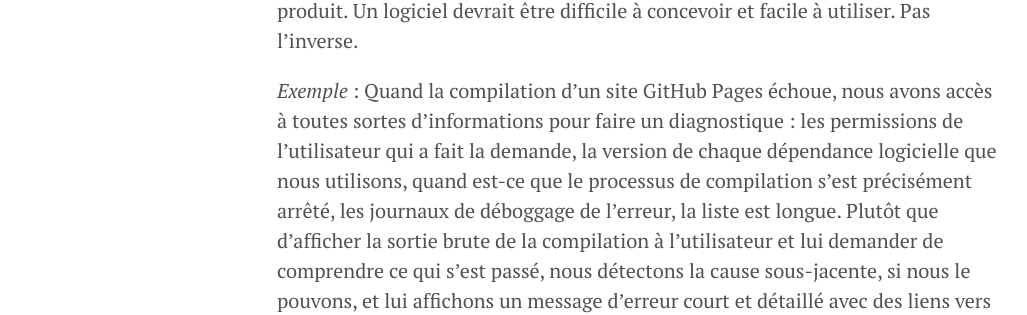
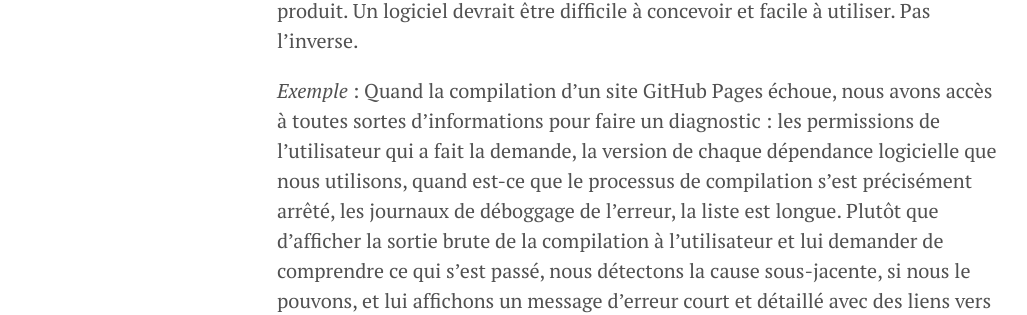
Before and after one commit to DirtyF/frank.taillandier.me, a Jekyll site: the page built from _posts/2016-08-30-dix-facons-de-rendre-un-produit-excellent.md, in a window 1280 px wide and 900 px high, scrolled down 1173 px. Shown: the part 183-498 px from the top of the window, without its empty margins (3-1030 px from the left). Built offline with Jekyll 4.4.1, drawn with Linux system fonts in a browser that asks for light colours; comment, search, counter and statistics services are not loaded; some of the changed text lies outside the part shown.

Commit message:
Correction de faute d'orthographe
diagnostique est à remplacer par diagnostic

```diff
--- a/_posts/2016-08-30-dix-facons-de-rendre-un-produit-excellent.md
+++ b/_posts/2016-08-30-dix-facons-de-rendre-un-produit-excellent.md
@@ -18,7 +18,7 @@ J'ai passé une partie de mon temps libre pendant ces trois dernières années
 
 L'internet est un environnement compliqué et la plupart des sites web ne font rien pour l'améliorer. Avant toute chose, les produits devraient aspirer à se préoccuper de l'utilisateur. Votre boulot en tant que créateur c'est de concevoir des choses simples dans un système autrement plus complexe, de s'appuyer sur la technologie pour réduire la charge cognitive nécessaire pour accomplir les tâches quelconques que votre utilisateur essaie de mener à bien et pour laquelle votre produit est en travers de la route. À chaque fois que vous masquez un contenu via un effet _toggle_, que vous ajoutez un menu déroulant ou une zone de saisie, vous imposez de la complexité aux gens et vous leur demandez une nouvelle décision, qu'ils n'auraient pas à prendre s'ils n'utilisaient pas votre produit. Un logiciel devrait être difficile à concevoir et facile à utiliser. Pas l'inverse.
 
-*Exemple* : Quand la compilation d'un site GitHub Pages échoue, nous avons accès à toutes sortes d'informations pour faire un diagnostique : les permissions de l'utilisateur qui a fait la demande, la version de chaque dépendance logicielle que nous utilisons, quand est-ce que le processus de compilation s'est précisément arrêté, les journaux de déboggage de l'erreur, la liste est longue. Plutôt que d'afficher la sortie brute de la compilation à l'utilisateur et lui demander de comprendre ce qui s'est passé, nous détectons la cause sous-jacente, si nous le pouvons, et lui affichons un message d'erreur court et détaillé avec des liens vers la documentation correspondante.
+*Exemple* : Quand la compilation d'un site GitHub Pages échoue, nous avons accès à toutes sortes d'informations pour faire un diagnostic : les permissions de l'utilisateur qui a fait la demande, la version de chaque dépendance logicielle que nous utilisons, quand est-ce que le processus de compilation s'est précisément arrêté, les journaux de déboggage de l'erreur, la liste est longue. Plutôt que d'afficher la sortie brute de la compilation à l'utilisateur et lui demander de comprendre ce qui s'est passé, nous détectons la cause sous-jacente, si nous le pouvons, et lui affichons un message d'erreur court et détaillé avec des liens vers la documentation correspondante.
 
 ## 2. Ajoutez des fonctionnalités que 80% des gens utiliseront
 
```
Also changed, not shown: other parts of _posts/2016-08-30-dix-facons-de-rendre-un-produit-excellent.md (+1 -1 lines).
